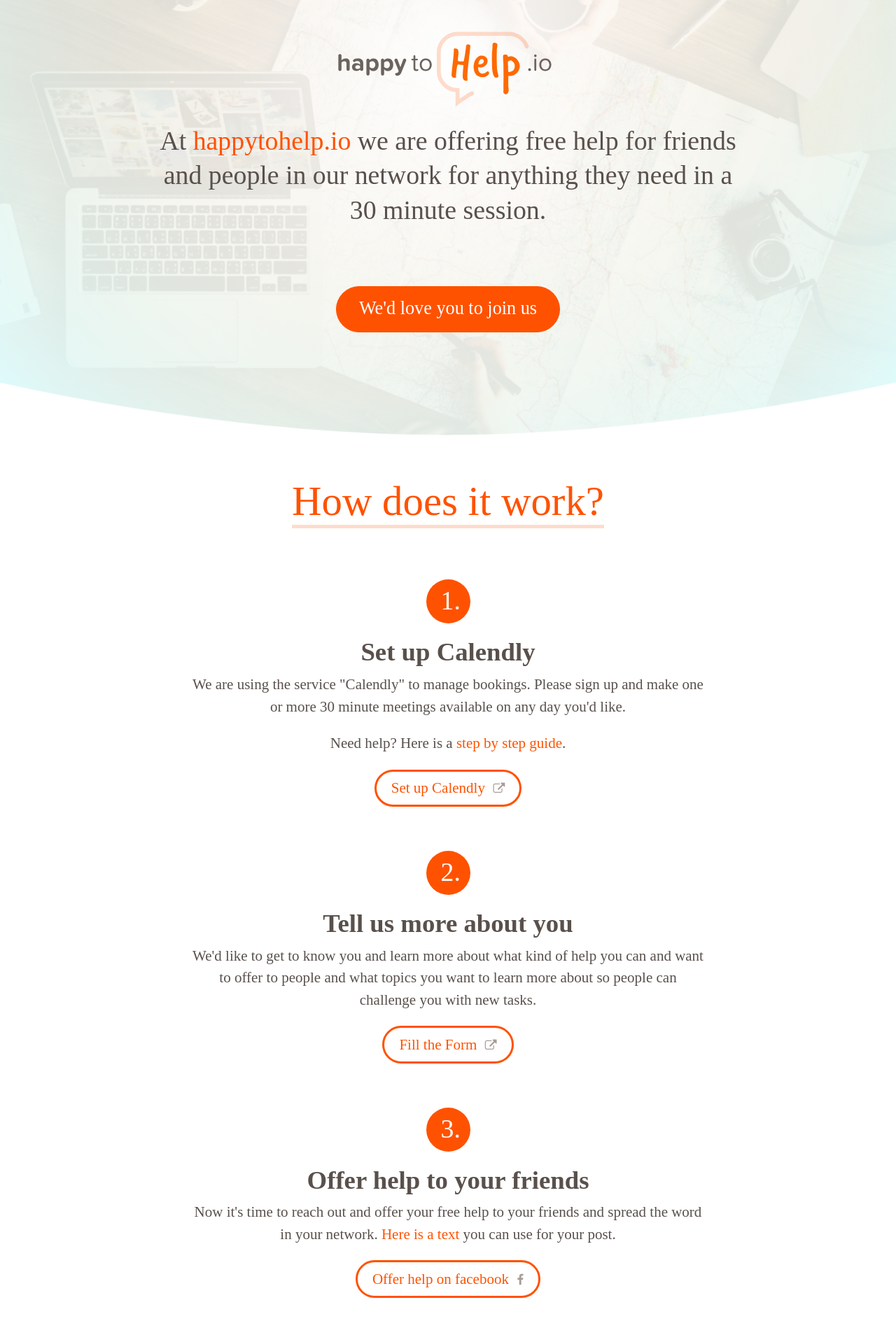
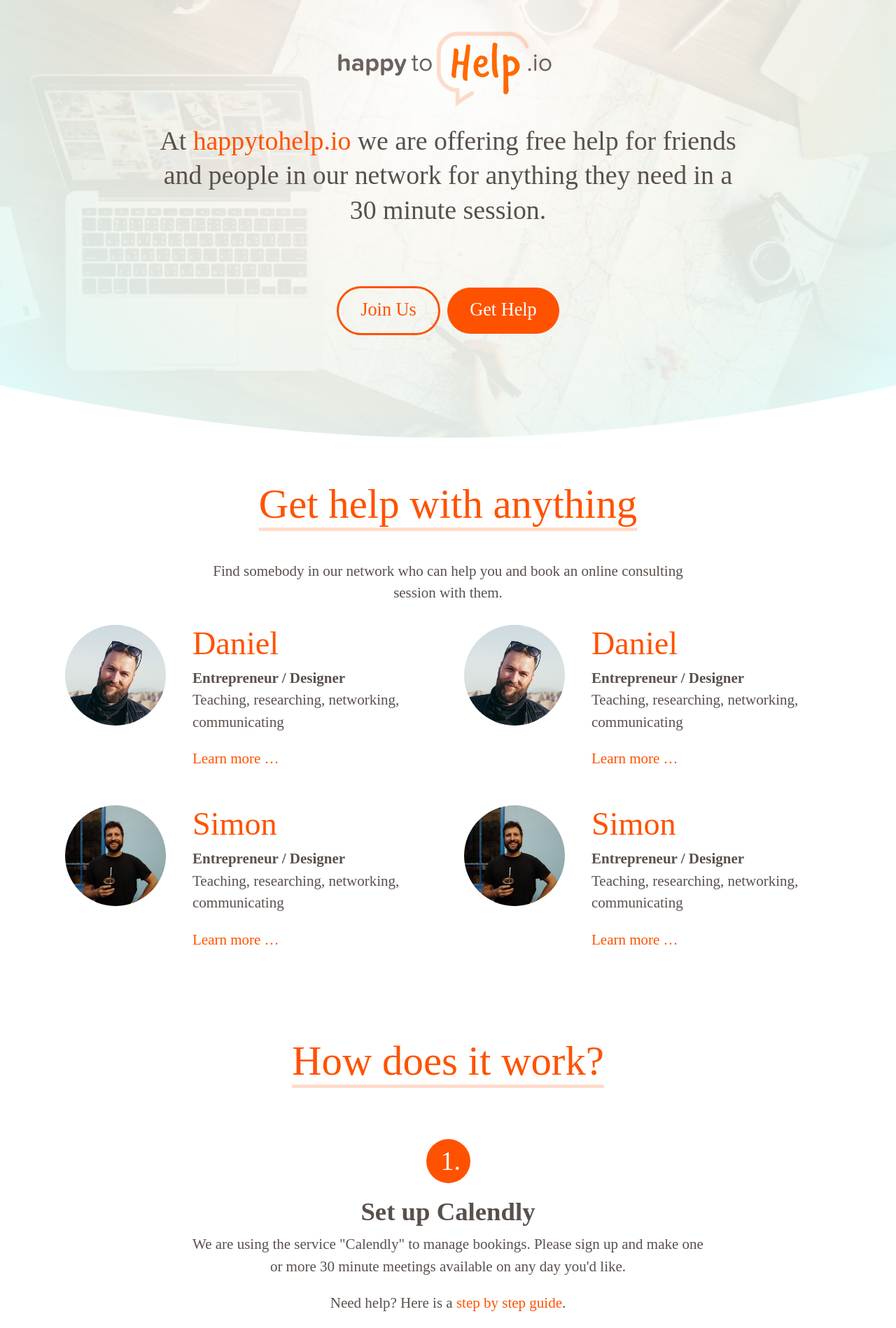
Before and after one commit to dnlhtz/happytohelp, a Jekyll site: the page built from index.html, in a window 1280 px wide. Shown: the top 1898 px of the page at 70% size. Built offline with Jekyll 4.4.1, drawn with Linux system fonts in a browser that asks for light colours; nearby versions of some CDN libraries.

Commit message:
Introduce Profiles

```diff
--- a/_config.yml
+++ b/_config.yml
@@ -37,3 +37,8 @@ defaults:
     values:
       og-type: article
       layout: post
+
+collections:
+  profiles:
+    output: true
+    permalink: /people/:path/
--- /dev/null
+++ b/_includes/modules/profile-teaser.html
@@ -0,0 +1,18 @@
+<div class="col-md-6">
+	<div class="profile profile--teaser">
+		<div class="row">
+			<div class="col-md-4">
+				<div class="avatar"><img src="{{ site.baseurl }}/assets/images/profiles/{{ profile.avatar }}.jpg"></div>
+			</div>
+			<div class="col-md-8">
+				<a href="{{ profile.url }}">
+					<div class="profile__name">{{ profile.name }}</div>
+				</a>
+				<div class="profile__profession">{{ profile.profession }}</div>
+				<p class="profile__topics">{{ profile.topics }}</p>
+
+				<a href="{{ profile.url }}" role="button">Learn more …</a>
+			</div>
+		</div>
+	</div>
+</div>
--- a/_includes/sections/header.html
+++ b/_includes/sections/header.html
@@ -10,7 +10,8 @@
 	<div class="jumbotron">
 		  <h1 class="lead">At <a href="http://happytohelp.io">happytohelp.io</a> we are offering free help for friends and people in our network for anything they need in a 30 minute session.</h1>
 		  <p class="lead">
-		    <a class="btn btn-primary btn-lg" href="#how" role="button">We'd love you to join us</a>
+		    <a class="btn btn-default btn-lg" href="#how" role="button">Join Us</a>
+		    <a class="btn btn-primary btn-lg" href="#how" role="button">Get Help</a>
 		  </p>
 		</div>
 
--- a/_includes/sections/how.html
+++ b/_includes/sections/how.html
@@ -2,7 +2,9 @@
 	<div class="container">
 	<div class="row">
 
-	<h2>How does it work?</h2>
+	<div class="col-md-8 offset-md-2">
+		<h2>How does it work?</h2>
+	</div>
 
 	{% include sections/step-1.html %}
 	{% include sections/step-2.html %}
--- /dev/null
+++ b/_includes/sections/profiles.html
@@ -0,0 +1,15 @@
+<section class="section section--profiles">
+	<div class="container">
+		<div class="row">
+
+		<div class="col-md-8 offset-md-2">
+			<h2>Get help with anything</h2>
+			<p>Find somebody in our network who can help you and book an online consulting session with them.</p>
+		</div>
+
+		{% for profile in site.profiles %}
+			{% include modules/profile-teaser.html %}
+		{% endfor %}
+		</div>
+	</div>
+</section>
--- /dev/null
+++ b/_profiles/daniel-nierlin.md
@@ -0,0 +1,26 @@
+---
+layout: profile
+name: Daniel
+avatar: daniel
+calendly: https://calendly.com
+profession: Entrepreneur / Designer
+topics: Teaching, researching, networking, communicating
+position: Currently an entrepreneur with Urban Challenger and teacher at x school
+need: acquisition, time management, putting myself out there
+learn: Teaching, researching, networking, communicating
+help: event-organization, coding, pr and social media, didactics and pedagogics in school
+---
+
+<ul>
+	<li>I’m a professional designer, so any design related topic</li>
+	<li>I’m a web developer, so I can help you with tech stuff</li>
+	<li>I have been starting and running several businesses, so any startup/business related topic is interesting to me</li>
+	<li>I live the life of digital nomad and have travelled to over 60 countries, so I could just help you plan your next trip or become a digital nomad</li>
+	<li>I like arts, music and photography, so anything that’s related to that excites me</li>
+	<li>I’m doing meditation, qi-gong and workout regularly and generally like to live a healthy life</li>
+	<li>I’m curious about any personal growth and psychology related topic</li>
+	<li>I like to simplify, minimize, make things more efficient and optimize processes</li>
+	<li>I generally like to create tings out of nothing and I’m good at going from idea to action</li>
+	<li>I love good coffee, so if you’re around Bangkok, I can just cook an awesome cup of coffee for you :D</li>
+	<li>I’m also good at just listening :) </li>
+</ul>
--- /dev/null
+++ b/_profiles/daniel.md
@@ -0,0 +1,26 @@
+---
+layout: profile
+name: Daniel
+avatar: daniel
+calendly: https://calendly.com
+profession: Entrepreneur / Designer
+topics: Teaching, researching, networking, communicating
+position: Currently an entrepreneur with Urban Challenger and teacher at x school
+need: acquisition, time management, putting myself out there
+learn: Teaching, researching, networking, communicating
+help: event-organization, coding, pr and social media, didactics and pedagogics in school
+---
+
+<ul>
+	<li>I’m a professional designer, so any design related topic</li>
+	<li>I’m a web developer, so I can help you with tech stuff</li>
+	<li>I have been starting and running several businesses, so any startup/business related topic is interesting to me</li>
+	<li>I live the life of digital nomad and have travelled to over 60 countries, so I could just help you plan your next trip or become a digital nomad</li>
+	<li>I like arts, music and photography, so anything that’s related to that excites me</li>
+	<li>I’m doing meditation, qi-gong and workout regularly and generally like to live a healthy life</li>
+	<li>I’m curious about any personal growth and psychology related topic</li>
+	<li>I like to simplify, minimize, make things more efficient and optimize processes</li>
+	<li>I generally like to create tings out of nothing and I’m good at going from idea to action</li>
+	<li>I love good coffee, so if you’re around Bangkok, I can just cook an awesome cup of coffee for you :D</li>
+	<li>I’m also good at just listening :) </li>
+</ul>
--- /dev/null
+++ b/_profiles/francisca.md
@@ -0,0 +1,26 @@
+---
+layout: profile
+name: Simon
+avatar: simon
+calendly: https://calendly.com
+profession: Entrepreneur / Designer
+topics: Teaching, researching, networking, communicating
+position: Currently an entrepreneur with Urban Challenger and teacher at x school
+need: acquisition, time management, putting myself out there
+learn: Teaching, researching, networking, communicating
+help: event-organization, coding, pr and social media, didactics and pedagogics in school
+---
+
+<ul>
+	<li>I’m a professional designer, so any design related topic</li>
+	<li>I’m a web developer, so I can help you with tech stuff</li>
+	<li>I have been starting and running several businesses, so any startup/business related topic is interesting to me</li>
+	<li>I live the life of digital nomad and have travelled to over 60 countries, so I could just help you plan your next trip or become a digital nomad</li>
+	<li>I like arts, music and photography, so anything that’s related to that excites me</li>
+	<li>I’m doing meditation, qi-gong and workout regularly and generally like to live a healthy life</li>
+	<li>I’m curious about any personal growth and psychology related topic</li>
+	<li>I like to simplify, minimize, make things more efficient and optimize processes</li>
+	<li>I generally like to create tings out of nothing and I’m good at going from idea to action</li>
+	<li>I love good coffee, so if you’re around Bangkok, I can just cook an awesome cup of coffee for you :D</li>
+	<li>I’m also good at just listening :) </li>
+</ul>
--- /dev/null
+++ b/_profiles/simon.md
@@ -0,0 +1,26 @@
+---
+layout: profile
+name: Simon
+avatar: simon
+calendly: https://calendly.com
+profession: Entrepreneur / Designer
+topics: Teaching, researching, networking, communicating
+position: Currently an entrepreneur with Urban Challenger and teacher at x school
+need: acquisition, time management, putting myself out there
+learn: Teaching, researching, networking, communicating
+help: event-organization, coding, pr and social media, didactics and pedagogics in school
+---
+
+<ul>
+	<li>I’m a professional designer, so any design related topic</li>
+	<li>I’m a web developer, so I can help you with tech stuff</li>
+	<li>I have been starting and running several businesses, so any startup/business related topic is interesting to me</li>
+	<li>I live the life of digital nomad and have travelled to over 60 countries, so I could just help you plan your next trip or become a digital nomad</li>
+	<li>I like arts, music and photography, so anything that’s related to that excites me</li>
+	<li>I’m doing meditation, qi-gong and workout regularly and generally like to live a healthy life</li>
+	<li>I’m curious about any personal growth and psychology related topic</li>
+	<li>I like to simplify, minimize, make things more efficient and optimize processes</li>
+	<li>I generally like to create tings out of nothing and I’m good at going from idea to action</li>
+	<li>I love good coffee, so if you’re around Bangkok, I can just cook an awesome cup of coffee for you :D</li>
+	<li>I’m also good at just listening :) </li>
+</ul>
--- a/_sass/_sections.scss
+++ b/_sass/_sections.scss
@@ -24,11 +24,10 @@
 	}
 
 	&--how {
+	}
 
-		h2 {
-			margin-left: auto;
-			margin-right: auto;
-		}
+	&--profile {
+
 	}
 
 	&--why {
--- /dev/null
+++ b/_sass/modules/_avatar.scss
@@ -0,0 +1,16 @@
+.avatar {
+	display: inline-block;
+
+	img {
+		border-radius: 100%;
+		border: 8px solid white;
+		width: 100%;
+
+	}
+
+	&--profile-page {
+		width: 250px;
+		margin-top: 50px;
+		margin-bottom: -150px;
+	}
+}
--- /dev/null
+++ b/_sass/modules/_profile.scss
@@ -0,0 +1,74 @@
+.profile {
+
+	&__name {
+		color: $brand-primary;
+		font-family: $font-family--script;
+	}
+
+	ul {
+		text-align: left;
+	}
+
+	&__profession {
+		font-weight: $font-weight--bold;
+	}
+
+}
+
+.profile--page {
+
+	.profile__name {
+		font-size: 5rem;
+		margin-bottom: 2rem;
+	}
+
+	h3 {
+		font-size: $font-size--small;
+		color: $brand-primary;
+		margin-top: 2rem;
+	}
+
+	ul {
+		text-align: left;
+	}
+
+	.profile__profession {
+		font-size: $font-size--large;
+	}
+
+	.profile__position {
+		font-size: $font-size--small;
+		margin-bottom: 3rem;
+	}
+
+	.profile__topics {
+		font-weight: $font-weight--bold;
+		font-size: $font-size--large;
+		margin-bottom: 3rem;
+	}
+
+	.profile__learn {
+		font-size: $font-size--large;
+		margin-bottom: 3rem;
+	}
+
+	.btn {
+		margin-bottom: 2rem;
+	}
+}
+
+.profile--teaser {
+	margin-bottom: 2rem;
+	text-align: left;
+
+	.avatar {
+		width: 100%;
+	}
+
+	.profile__name {
+		font-size: $font-size--xxlarge;
+	}
+
+	.profile__topics {
+	}
+}
--- a/css/main.scss
+++ b/css/main.scss
@@ -13,3 +13,5 @@
 @import "modules/jumbotron";
 @import "modules/step";
 @import "modules/button";
+@import "modules/avatar";
+@import "modules/profile";
--- a/index.html
+++ b/index.html
@@ -3,5 +3,6 @@ layout: default
 ---
 
 {% include sections/header.html %}
+{% include sections/profiles.html %}
 {% include sections/how.html %}
 {% include sections/why.html %}
```
Also changed, not shown: _layouts/profile.html (added, +53 -0 lines), _includes/sections/who.html (added), assets/images/profiles/daniel.jpg (added), assets/images/profiles/simon.jpg (added).
